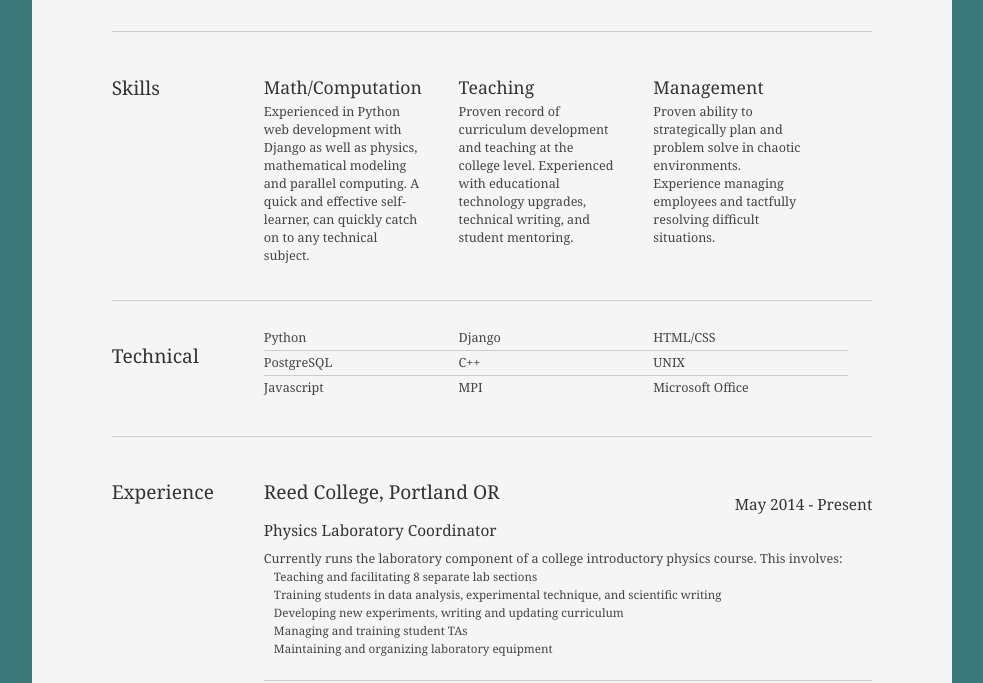
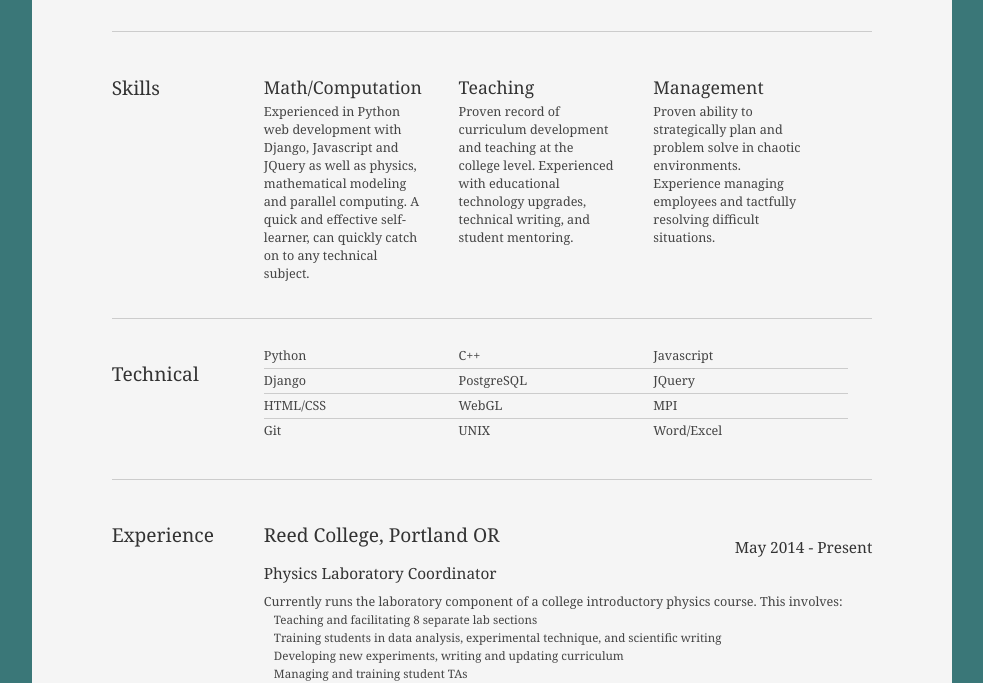
Before and after one commit to nmuldavin/website, a Django app: page /resume/ in a window 1280 px wide. Shown: the part 490-1173 px from the top of the page, without its empty margins (148-1131 px from the left). Run offline with Django 3.2, Linux system fonts and the light colour scheme; some libraries are stand-ins or nearby versions.

Commit message:
Updated Resume

```diff
--- a/pages/templates/pages/resume.html
+++ b/pages/templates/pages/resume.html
@@ -57,7 +57,7 @@
 
                                     <div class="talent">
                                         <h2>Math/Computation</h2>
-                                        <p>	Experienced in Python web development with Django as well as physics, mathematical modeling and parallel computing. A quick and effective self-learner, can quickly catch on to any technical subject.</p>
+                                        <p>	Experienced in Python web development with Django, Javascript and JQuery as well as physics, mathematical modeling and parallel computing. A quick and effective self-learner, can quickly catch on to any technical subject.</p>
                                     </div>
 
                                     <div class="talent">
@@ -79,20 +79,23 @@
                                 <div class="yui-u">
                                     <ul class="talent">
                                         <li>Python</li>
-                                        <li>PostgreSQL</li>
-                                        <li class="last">Javascript</li>
+                                        <li>Django</li>
+                                        <li>HTML/CSS</li>
+                                        <li class="last">Git</li>
                                     </ul>
 
                                     <ul class="talent">
-                                        <li>Django</li>
                                         <li>C++</li>
-                                        <li class="last">MPI</li>
+                                        <li>PostgreSQL</li>
+                                        <li>WebGL</li>
+                                        <li class="last">UNIX</li>
                                     </ul>
 
                                     <ul class="talent">
-                                        <li>HTML/CSS</li>
-                                        <li>UNIX</li>
-                                        <li class="last">Microsoft Office</li>
+                                        <li>Javascript</li>
+                                        <li>JQuery</li>
+                                        <li>MPI</li>
+                                        <li class="last">Word/Excel</li>
                                     </ul>
                                 </div>
                             </div><!--// .yui-gf-->
```
